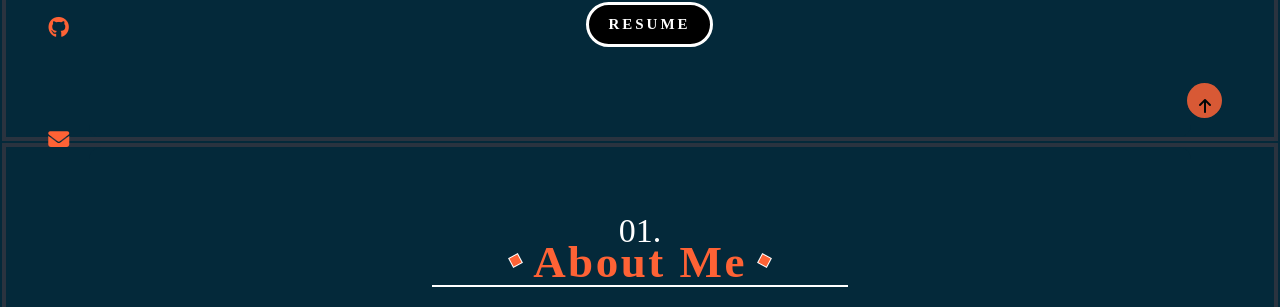
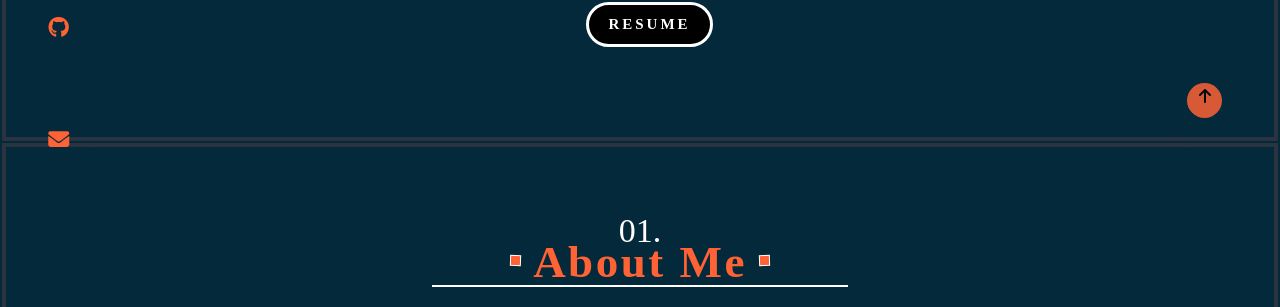
Before and after one commit to ankitsingh2105/Portfolio, a React (Create React App) app: page / in a window 1280 px wide. Shown: the part 554-861 px from the top of the page. Built offline with nearby package versions, Linux system fonts and the light colour scheme; a web font is replaced by a local one.

Commit message:
anchor tag taget set to blank

```diff
--- a/src/App.js
+++ b/src/App.js
@@ -8,7 +8,7 @@ function App() {
   const [showVideo, setShowVideo] = useState(true);
   useEffect(
     () => {
-      let timer1 = setTimeout(() => setShowVideo(false), 1800);
+      let timer1 = setTimeout(() => setShowVideo(false), 1300);
       return () => {
         clearTimeout(timer1);
       };
@@ -20,9 +20,6 @@ function App() {
       {showVideo ? (
         <>
           <div className="App">
-            {/* <video muted autoPlay loop className="logo_video2">
-              <source src={video1} type="video/mp4" />
-            </video> */}
             <img className="introvideo" src={video1} alt="Ankit" />
           </div>
         </>
--- a/src/COMPONENTS/home.css
+++ b/src/COMPONENTS/home.css
@@ -191,7 +191,6 @@ body::-webkit-scrollbar-thumb {
 .surname {
     font-size: 79px;
     margin-top: 30px;
-    transition: all .4s ease-out;
 }
 
 .name:hover,
@@ -520,51 +519,25 @@ a {
 
 
 
-
-@keyframes jump {
-    0% {
-        color: rgb(0, 21, 255);
-    }
-
-    25% {
-        color: rgb(16, 162, 240);
-    }
-
-    70% {
-        color: rgb(21, 255, 9);
-    }
-
-    100% {
-        color: rgb(0, 21, 255);
-    }
-}
-
-.round1 {
+.round1 , .round2{
     width: 9px;
     height: 9px;
     border: 1px solid white;
     border-radius: 0px;
     margin: 0px 12px;
     transition: all ease-in-out;
-    animation-name: roundAndround1;
     animation-duration: .6s;
     animation-timing-function: linear;
     animation-iteration-count: infinite;
     background-color: #fe6235;
 }
 
+.round1 {
+    animation-name: roundAndround1;
+}
+
 .round2 {
-    width: 9px;
-    height: 9px;
-    border: 1px solid white;
-    border-radius: 0px;
-    margin: 0px 12px;
-    transition: all ease-in-out;
     animation-name: roundAndround2;
-    animation-duration: .6s;
-    animation-timing-function: linear;
-    animation-iteration-count: infinite;
-    background-color: #fe6235;
 }
 
 @keyframes roundAndround1 {
```
Also changed, not shown: src/COMPONENTS/video1.gif.
